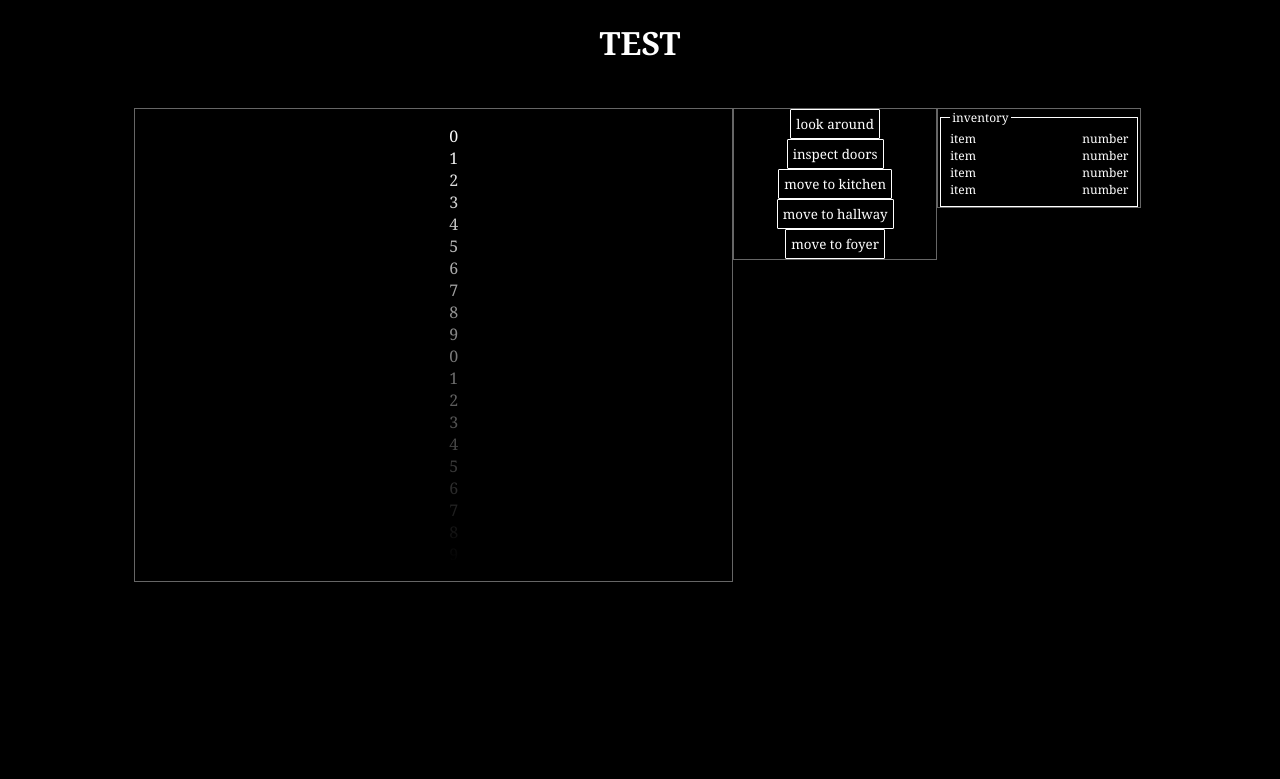
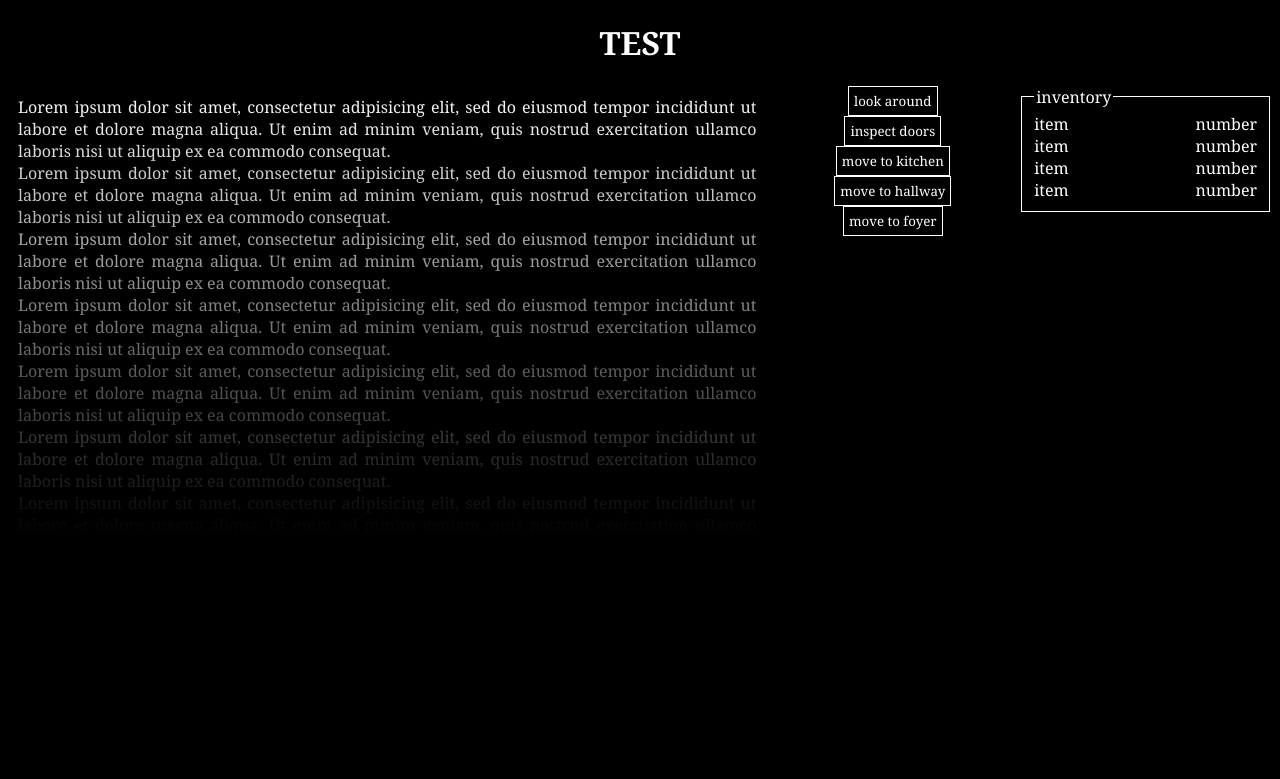
Before and after one commit to Siimon13/CodeDay-TeamStoenescu, a Flask app: page / in a window 1280 px wide. Shown: the top 779 px of the page. Before the commit the page ends 582 px from the top, so only its background shows below. Run offline with Flask 2, Linux system fonts and the light colour scheme.

Commit message:
fixed gradient and max height

```diff
--- a/static/main.css
+++ b/static/main.css
@@ -3,6 +3,8 @@ body {
 	text-align:center;
 	font-family:"Georgia";
 	color:white;
+	font-size: 1;
+	overflow: hidden;
 }
 
 button {
@@ -11,23 +13,32 @@ button {
 	background-color:black;
 	color: white;
 	font-family: "Georgia";
-	border-radius:1px;
-
+	font-size: 1;
 }
 
 #wrapper {
 	margin: 0 auto;
-	width: 80%;
+	width: 100%;
+	height: 450px;
 }
 
 .column {
-	border: 1px #666666 solid;
-
+/*	border: 1px #666666 solid;*/
 	float: left;
+	position: relative;
 }
 #one {
-
-	width: 59%; //60% doesnt work, probably because of the 1px pixel - change this to 60% when borders are removed
+	text-align: justify;
+	max-height: 100%;
+	width:60%;
+/*	width: 59%; //60% doesnt work, probably because of the 1px pixel - change this to 60% when borders are removed*/
+	background-image: -moz-linear-gradient(#FFFFFF, #000000);
+	background-image: -webkit-gradient(linear, 0% 0%, 0% 100%, from(#FFFFFF), to(#000000));
+	background-image: -webkit-linear-gradient(#FFFFFF, #000000);
+	background-image: -o-webkit-linear-gradient(#FFFFFF, #000000);
+	background-image: -ms-linear-gradient(#FFFFFF, #000000);
+	-webkit-background-clip: text;
+	-webkit-text-fill-color: transparent;
 }
 #two{
 	width: 20%;
@@ -38,17 +49,13 @@ button {
 
 fieldset {
     border: 1px solid white;
-    font-size:12px;
+    font-size:1;
 }
 #one ul {
+	margin-top:0;
+	padding: 10px;
+	overflow: hidden;
 	list-style-type:none;
-	background-image: -moz-linear-gradient(#FFFFFF, #000000);
-	background-image: -webkit-gradient(linear, 0% 0%, 0% 100%, from(#FFFFFF), to(#000000));
-	background-image: -webkit-linear-gradient(#FFFFFF, #000000);
-	background-image: -o-webkit-linear-gradient(#FFFFFF, #000000);
-	background-image: -ms-linear-gradient(#FFFFFF, #000000);
-	-webkit-background-clip: text;
-	-webkit-text-fill-color: transparent;
 }
 .left {
 	float: left;
--- a/templates/main.html
+++ b/templates/main.html
@@ -6,31 +6,29 @@
 
 <body>
 	<h1>TEST</h1>
-	<br>
 	<div id="wrapper">
 		<div class="column" id="one">
-			<ul>
-				<!--Fill this using jinja when we have the real list of events -->
-				<li>0</li>
-				<li>1</li>
-				<li>2</li>
-				<li>3</li>
-				<li>4</li>
-				<li>5</li>
-				<li>6</li>
-				<li>7</li>
-				<li>8</li>
-				<li>9</li>
-				<li>0</li>
-				<li>1</li>
-				<li>2</li>
-				<li>3</li>
-				<li>4</li>
-				<li>5</li>
-				<li>6</li>
-				<li>7</li>
-				<li>8</li>
-				<li>9</li>
+			<ul><!--Fill this using jinja when we have the real list of events -->
+				<li>Lorem ipsum dolor sit amet, consectetur adipisicing elit, sed do eiusmod tempor incididunt ut labore et dolore magna aliqua. Ut enim ad minim veniam, quis nostrud exercitation ullamco laboris nisi ut aliquip ex ea commodo consequat.</li>
+				<li>Lorem ipsum dolor sit amet, consectetur adipisicing elit, sed do eiusmod tempor incididunt ut labore et dolore magna aliqua. Ut enim ad minim veniam, quis nostrud exercitation ullamco laboris nisi ut aliquip ex ea commodo consequat.</li>
+				<li>Lorem ipsum dolor sit amet, consectetur adipisicing elit, sed do eiusmod tempor incididunt ut labore et dolore magna aliqua. Ut enim ad minim veniam, quis nostrud exercitation ullamco laboris nisi ut aliquip ex ea commodo consequat.</li>
+				<li>Lorem ipsum dolor sit amet, consectetur adipisicing elit, sed do eiusmod tempor incididunt ut labore et dolore magna aliqua. Ut enim ad minim veniam, quis nostrud exercitation ullamco laboris nisi ut aliquip ex ea commodo consequat.</li>
+				<li>Lorem ipsum dolor sit amet, consectetur adipisicing elit, sed do eiusmod tempor incididunt ut labore et dolore magna aliqua. Ut enim ad minim veniam, quis nostrud exercitation ullamco laboris nisi ut aliquip ex ea commodo consequat.</li>
+				<li>Lorem ipsum dolor sit amet, consectetur adipisicing elit, sed do eiusmod tempor incididunt ut labore et dolore magna aliqua. Ut enim ad minim veniam, quis nostrud exercitation ullamco laboris nisi ut aliquip ex ea commodo consequat.</li>
+				<li>Lorem ipsum dolor sit amet, consectetur adipisicing elit, sed do eiusmod tempor incididunt ut labore et dolore magna aliqua. Ut enim ad minim veniam, quis nostrud exercitation ullamco laboris nisi ut aliquip ex ea commodo consequat.</li>
+				<li>Lorem ipsum dolor sit amet, consectetur adipisicing elit, sed do eiusmod tempor incididunt ut labore et dolore magna aliqua. Ut enim ad minim veniam, quis nostrud exercitation ullamco laboris nisi ut aliquip ex ea commodo consequat.</li>
+				<li>Lorem ipsum dolor sit amet, consectetur adipisicing elit, sed do eiusmod tempor incididunt ut labore et dolore magna aliqua. Ut enim ad minim veniam, quis nostrud exercitation ullamco laboris nisi ut aliquip ex ea commodo consequat.</li>
+				<li>Lorem ipsum dolor sit amet, consectetur adipisicing elit, sed do eiusmod tempor incididunt ut labore et dolore magna aliqua. Ut enim ad minim veniam, quis nostrud exercitation ullamco laboris nisi ut aliquip ex ea commodo consequat.</li>
+				<li>Lorem ipsum dolor sit amet, consectetur adipisicing elit, sed do eiusmod tempor incididunt ut labore et dolore magna aliqua. Ut enim ad minim veniam, quis nostrud exercitation ullamco laboris nisi ut aliquip ex ea commodo consequat.</li>
+				<li>Lorem ipsum dolor sit amet, consectetur adipisicing elit, sed do eiusmod tempor incididunt ut labore et dolore magna aliqua. Ut enim ad minim veniam, quis nostrud exercitation ullamco laboris nisi ut aliquip ex ea commodo consequat.</li>
+				<li>Lorem ipsum dolor sit amet, consectetur adipisicing elit, sed do eiusmod tempor incididunt ut labore et dolore magna aliqua. Ut enim ad minim veniam, quis nostrud exercitation ullamco laboris nisi ut aliquip ex ea commodo consequat.</li>
+				<li>Lorem ipsum dolor sit amet, consectetur adipisicing elit, sed do eiusmod tempor incididunt ut labore et dolore magna aliqua. Ut enim ad minim veniam, quis nostrud exercitation ullamco laboris nisi ut aliquip ex ea commodo consequat.</li>
+				<li>Lorem ipsum dolor sit amet, consectetur adipisicing elit, sed do eiusmod tempor incididunt ut labore et dolore magna aliqua. Ut enim ad minim veniam, quis nostrud exercitation ullamco laboris nisi ut aliquip ex ea commodo consequat.</li>
+				<li>Lorem ipsum dolor sit amet, consectetur adipisicing elit, sed do eiusmod tempor incididunt ut labore et dolore magna aliqua. Ut enim ad minim veniam, quis nostrud exercitation ullamco laboris nisi ut aliquip ex ea commodo consequat.</li>
+				<li>Lorem ipsum dolor sit amet, consectetur adipisicing elit, sed do eiusmod tempor incididunt ut labore et dolore magna aliqua. Ut enim ad minim veniam, quis nostrud exercitation ullamco laboris nisi ut aliquip ex ea commodo consequat.</li>
+				<li>Lorem ipsum dolor sit amet, consectetur adipisicing elit, sed do eiusmod tempor incididunt ut labore et dolore magna aliqua. Ut enim ad minim veniam, quis nostrud exercitation ullamco laboris nisi ut aliquip ex ea commodo consequat.</li>
+				<li>Lorem ipsum dolor sit amet, consectetur adipisicing elit, sed do eiusmod tempor incididunt ut labore et dolore magna aliqua. Ut enim ad minim veniam, quis nostrud exercitation ullamco laboris nisi ut aliquip ex ea commodo consequat.</li>
+				<li>Lorem ipsum dolor sit amet, consectetur adipisicing elit, sed do eiusmod tempor incididunt ut labore et dolore magna aliqua. Ut enim ad minim veniam, quis nostrud exercitation ullamco laboris nisi ut aliquip ex ea commodo consequat.</li>
 			</ul>
 		</div>
 		<div class="column" id="two">
```
